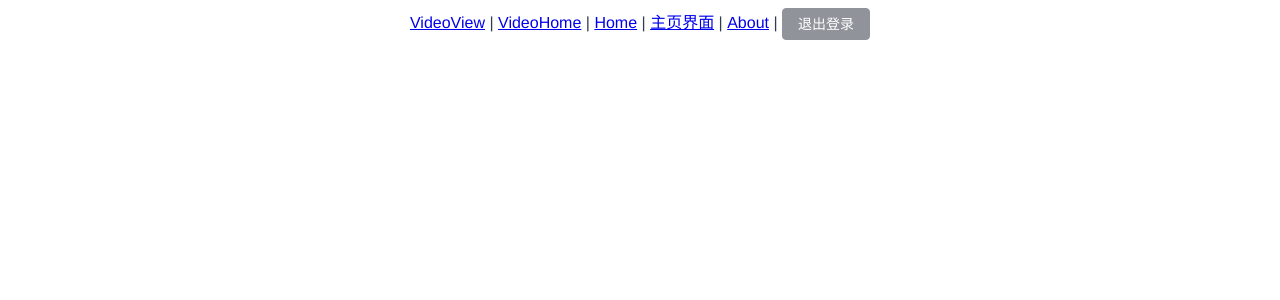
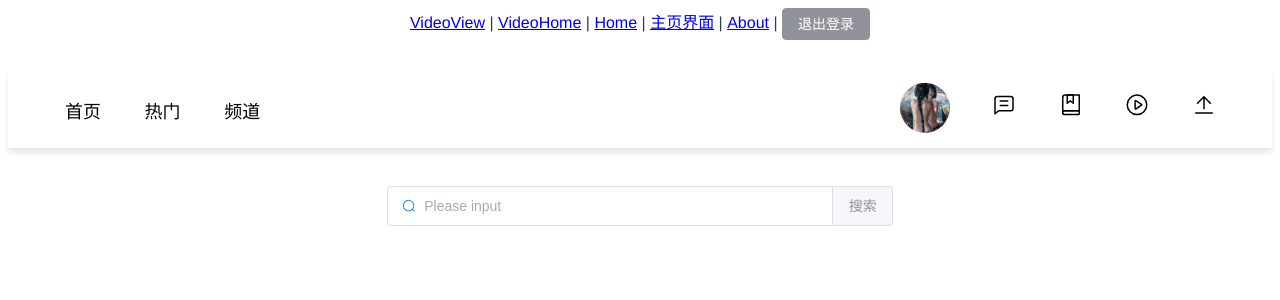
Before and after one commit to Elysia-0111/19-SE-Milimili, a Vue app in the folder 前端/milimili/: page /video/search in a window 1280 px wide. Shown: the top 300 px of the page. Built offline with nearby package versions, Linux system fonts and the light colour scheme.

Commit message:
开始写作业了家人们

```diff
--- a/前端/milimili/src/router/index.js
+++ b/前端/milimili/src/router/index.js
@@ -80,7 +80,11 @@ const routes = [
     name: 'videohome',
     component: () => import('../views/video/VideoHome.vue')
   },
-
+  {
+    path: '/video/search',
+    name: 'videosearch',
+    component: () => import('../views/video/VideoSearch.vue')
+  }
   /*{
     //path: '/newsuser/personal/:id',
     path: '/personal',
--- a/前端/milimili/src/views/AboutView.vue
+++ b/前端/milimili/src/views/AboutView.vue
@@ -15,6 +15,7 @@
       </el-carousel-item>
     </el-carousel>
   </div>
+  <el-button type="primary">Primary</el-button>
 </template>
 
 <style scoped>
--- a/前端/milimili/src/views/video/VideoHome.vue
+++ b/前端/milimili/src/views/video/VideoHome.vue
@@ -174,7 +174,6 @@ a {
 
 .leftheader {
     transform: translateY(8%);
-    color: white;
 }
 
 .fonthead {
@@ -192,7 +191,7 @@ a {
 }
 
 .img1 {
-    transform: translateY(-10%);
+    transform: translateY(-20%);
     width: 50px;
     height: 50px;
 
@@ -441,7 +440,8 @@ export default {
                     author: '123'
                 },
 
-            ]
+            ],
+            searchinput: null,
         }
     },
     methods: {
--- /dev/null
+++ b/前端/milimili/src/views/video/VideoSearch.vue
@@ -0,0 +1,144 @@
+<template>
+    <div class="headerNVGT">
+        <div class="header-grid">
+            <div class="leftheader">
+                <div class="leftheader-grid">
+                    <!-- <router-link to="home"><span class="fonthead">首页</span></router-link>
+                    <router-link to="home"><a class="fonthead">热门</a></router-link>
+                    <router-link to="home"><a class="fonthead">频道</a></router-link> -->
+                    <a class="fonthead" href="home">首页</a>
+                    <a class="fonthead" href="home">热门</a>
+                    <a class="fonthead" href="home">频道</a>
+                </div>
+            </div>
+            <div class="rightheader">
+                <div class="rightheader-grid">
+                    <router-link to="../../personal">
+                        <img class="img1" src="../../assets/头像.jpg">
+                    </router-link>
+                    <router-link to="home">
+                        <el-icon class="icon-header">
+                            <ChatLineSquare />
+                        </el-icon>
+                    </router-link>
+                    <router-link to="../../personal/mycollect">
+                        <el-icon class="icon-header">
+                            <Collection />
+                        </el-icon>
+                    </router-link><router-link to="home">
+                        <el-icon class="icon-header">
+                            <VideoPlay />
+                        </el-icon>
+                    </router-link><router-link to="../../personal/upload">
+                        <el-icon class="icon-header">
+                            <Upload />
+                        </el-icon>
+                    </router-link>
+                </div>
+            </div>
+        </div>
+    </div>
+    <div class="search">
+        <el-input v-model="searchinput" size="large" placeholder="Please input" clearable>
+            <template #prefix>
+                <el-icon class="el-input__icon" style="color: rgb(35, 130, 204);">
+                    <search />
+                </el-icon>
+            </template>
+            <template #append>
+                <el-button type="primary">搜索</el-button>
+            </template>
+        </el-input>
+        <div>{{ searchinput }}</div>
+    </div>
+</template>
+<style>
+.headerNVGT {
+    height: 80px;
+    box-shadow: 0px 5px 5px #E6E8EB;
+}
+
+.header-grid {
+    display: grid;
+    grid-template-columns: 2fr 3fr;
+    grid-gap: 50%;
+
+    padding: 10px;
+    transform: translateY(20%);
+    margin-left: 2%;
+    margin-right: 2%;
+}
+
+.leftheader-grid {
+    display: grid;
+    grid-template-columns: auto auto auto;
+    font-size: large;
+}
+
+.leftheader {
+    transform: translateY(8%);
+}
+
+.fonthead {
+    text-decoration: none;
+    color: black;
+}
+
+.fonthead:hover {
+    animation: up-down 0.4s ease-in-out;
+}
+
+.rightheader-grid {
+    display: grid;
+    grid-template-columns: auto auto auto auto auto;
+}
+
+.img1 {
+    transform: translateY(-20%);
+    width: 50px;
+    height: 50px;
+    border-radius: 50%;
+}
+
+.icon-header {
+    color: black;
+    font-size: 24px;
+}
+
+.icon-header:hover {
+    /* transform: translateY(-20%); */
+    animation: up-down 0.4s ease-in-out;
+
+}
+
+@keyframes up-down {
+    0% {
+        transform: translateY(0);
+    }
+
+    50% {
+        transform: translateY(-10px);
+    }
+
+    100% {
+        transform: translateY(0);
+    }
+}
+
+.search {
+    height: 50px;
+    margin-left: 30%;
+    margin-right: 30%;
+    margin-top: 3%;
+}
+</style>
+
+<script>
+export default {
+    data() {
+        return {
+            searchinput: null
+        }
+    }
+}
+</script>
```
Also changed, not shown: 前端/milimili/src/views/person/Personal.vue (+21 -28 lines).
